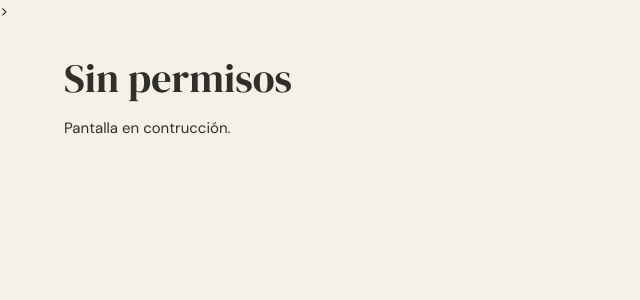
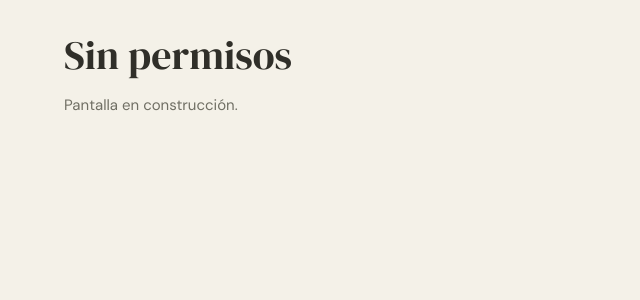
Before and after one commit to camiestevez25-netizen/Red_emprendedora-frontend, an Angular app: page /sin-permisos in a window 1280 px wide. Shown: the top 300 px of the page, without its empty margins (0-640 px from the left). Built offline with nearby package versions, Linux system fonts and the light colour scheme.

Commit message:
Corrige comentarios de navbar y footer y la clase de Sin permisos

```diff
--- a/src/app/features/errores/sin-permisos/sin-permisos.html
+++ b/src/app/features/errores/sin-permisos/sin-permisos.html
@@ -1,5 +1,5 @@
 <!-- Pantalla vacía: la completa Lou -->
- <section class="container page">
-    <h1>Sin permisos</h1>
-    <p class="text-muteed">Pantalla en contrucción.</p>
- </section>
+<section class="container page">
+  <h1>Sin permisos</h1>
+  <p class="text-muted">Pantalla en construcción.</p>
+</section>
--- a/src/app/shared/components/footer/footer.html
+++ b/src/app/shared/components/footer/footer.html
@@ -1 +1 @@
-<!--- Footer (con el ancla #contacto): lo completa Lou -->
+<!-- Footer (con el ancla #contacto): lo completa Lou -->
--- a/src/app/shared/components/navbar/navbar.html
+++ b/src/app/shared/components/navbar/navbar.html
@@ -1 +1 @@
-<!--- Navbar según roles: lo completa Lou -->>
+<!-- Navbar según roles: lo completa Lou -->
```
